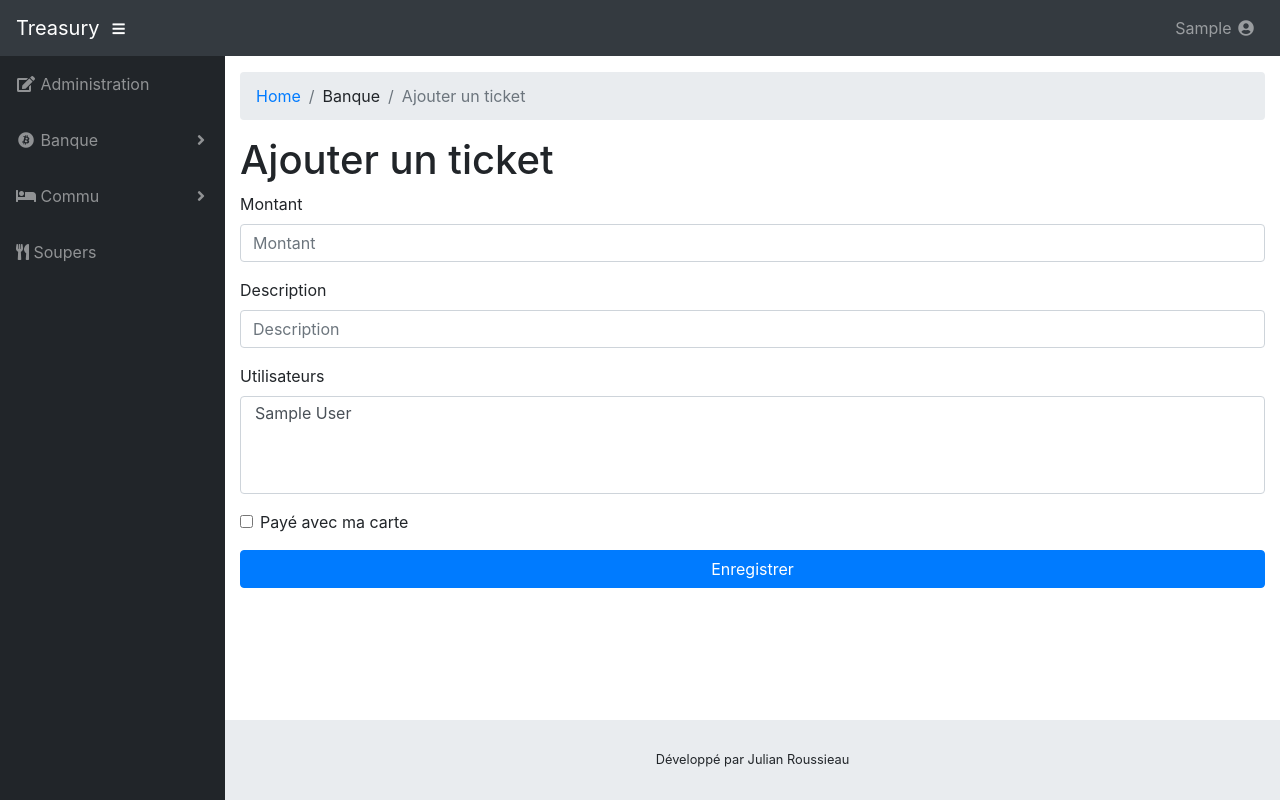
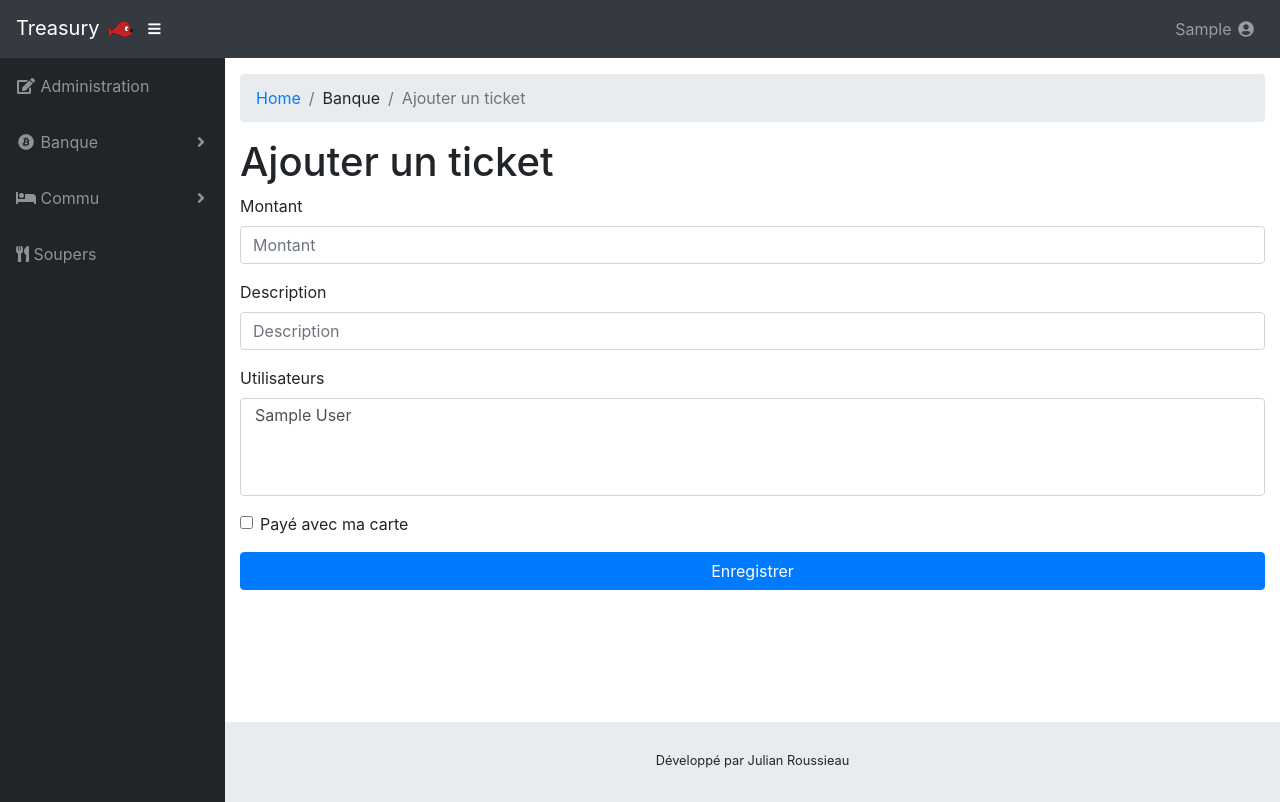
Before and after one commit to roussieau/Treasury, a Django app: page /bank/add/ in a window 1280 px wide. Run offline with Django 3.2, Linux system fonts and the light colour scheme; the visitor is signed in with stand-in values (Sample User, id 1); data comes from the database, SQL or seed files in the repository; some libraries are stand-ins or nearby versions.

Commit message:
add bubulle to nav

```diff
--- a/templates/nav.html
+++ b/templates/nav.html
@@ -1,11 +1,11 @@
+{% load static %}
 <nav class="navbar navbar-expand navbar-dark bg-dark static-top">
 
-  <a class="navbar-brand mr-1" href="{% url 'index' %}">Treasury</a>
+  <a class="navbar-brand mr-1" href="{% url 'index' %}">Treasury <img width="30" height="30" src="{% static 'img/bubulle.png'%}" /></a>
 
   <button class="btn btn-link btn-sm text-white order-1 order-sm-0" id="sidebarToggle" href="#">
     <i class="fas fa-bars"></i>
   </button>
-
 
 
   <!-- Navbar -->
```
